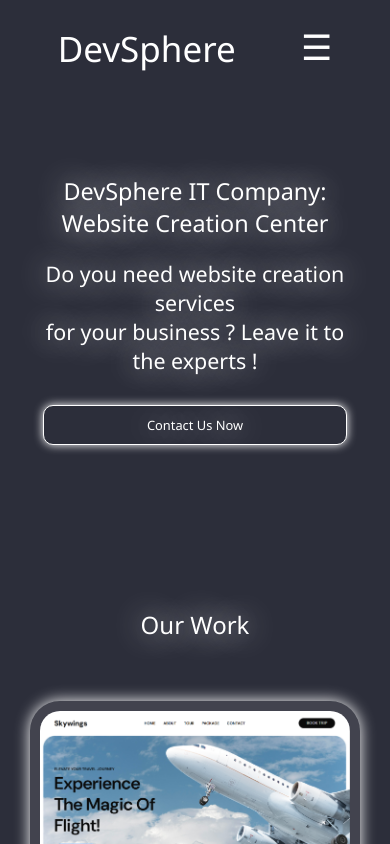
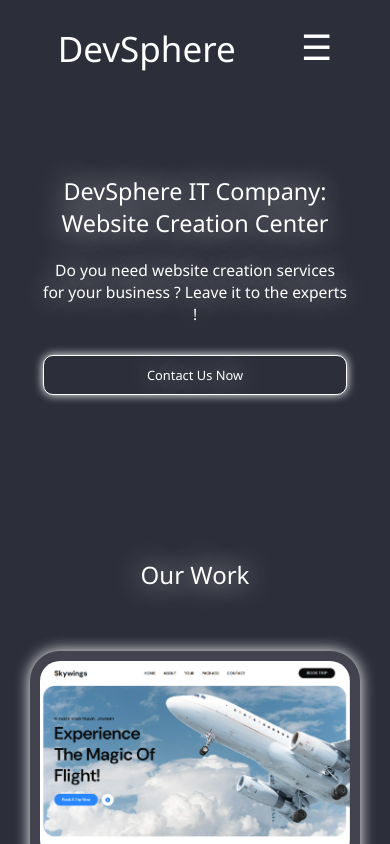
Before and after one commit to JahongirFox/DevSphere-IT-Company, a React (Vite) app: page / in a window 390 px wide. Shown: the top 844 px of the page. Built offline with nearby package versions, Linux system fonts and the light colour scheme.

Commit message:
branch -fixed

```diff
--- a/src/Pages/Home/Home1/Home1.css
+++ b/src/Pages/Home/Home1/Home1.css
@@ -27,7 +27,7 @@
     color: white;
     font-family: 'Segoe UI', Tahoma, Geneva, Verdana, sans-serif;
     font-weight: 400;
-    font-size: clamp(0px, 5.5vw, 33px);
+    font-size: clamp(0px, 4vw, 33px);
     font-weight: 400;
     margin-top: 20px;
     text-shadow: 0px 0px 30px white;
```
